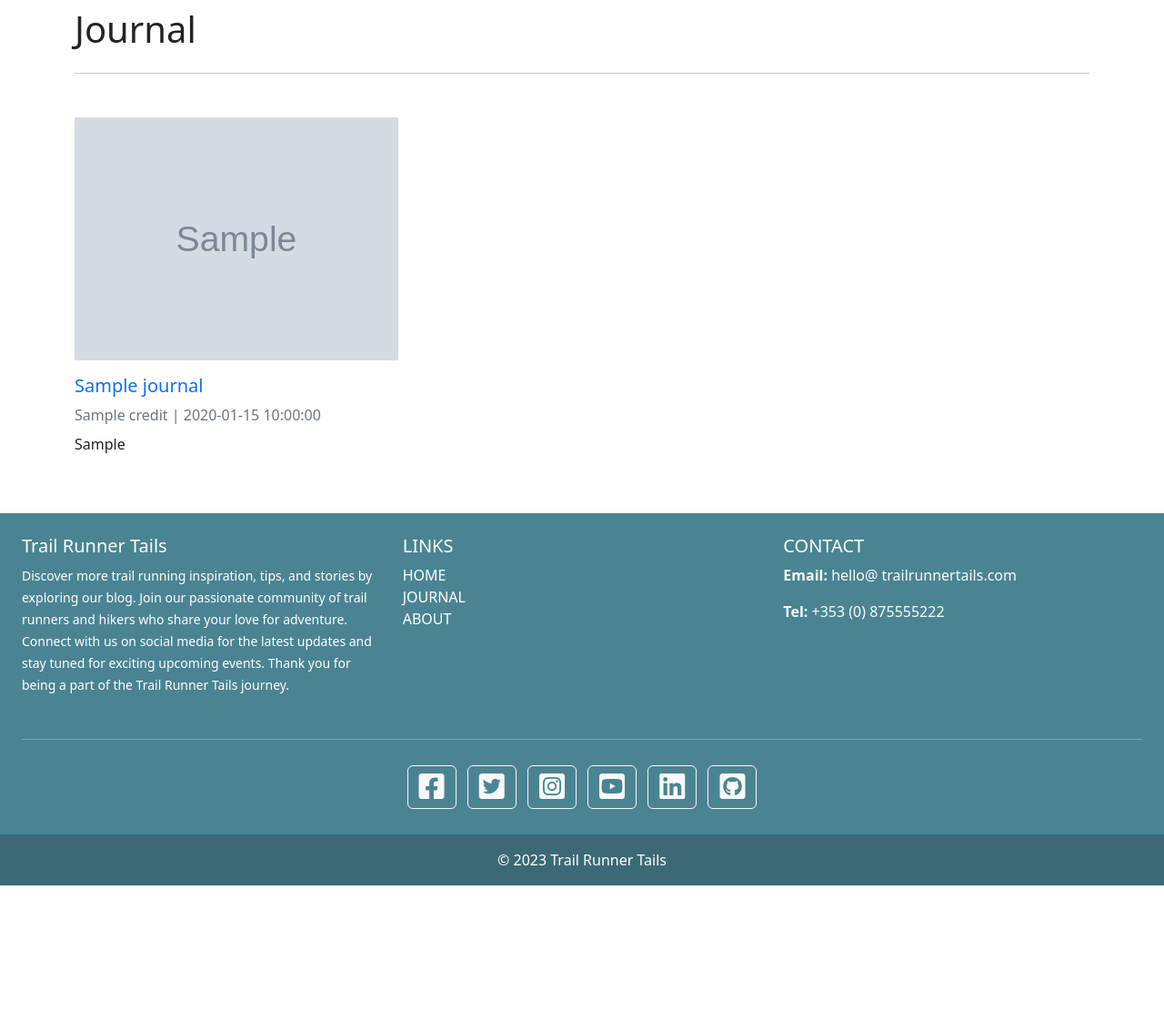
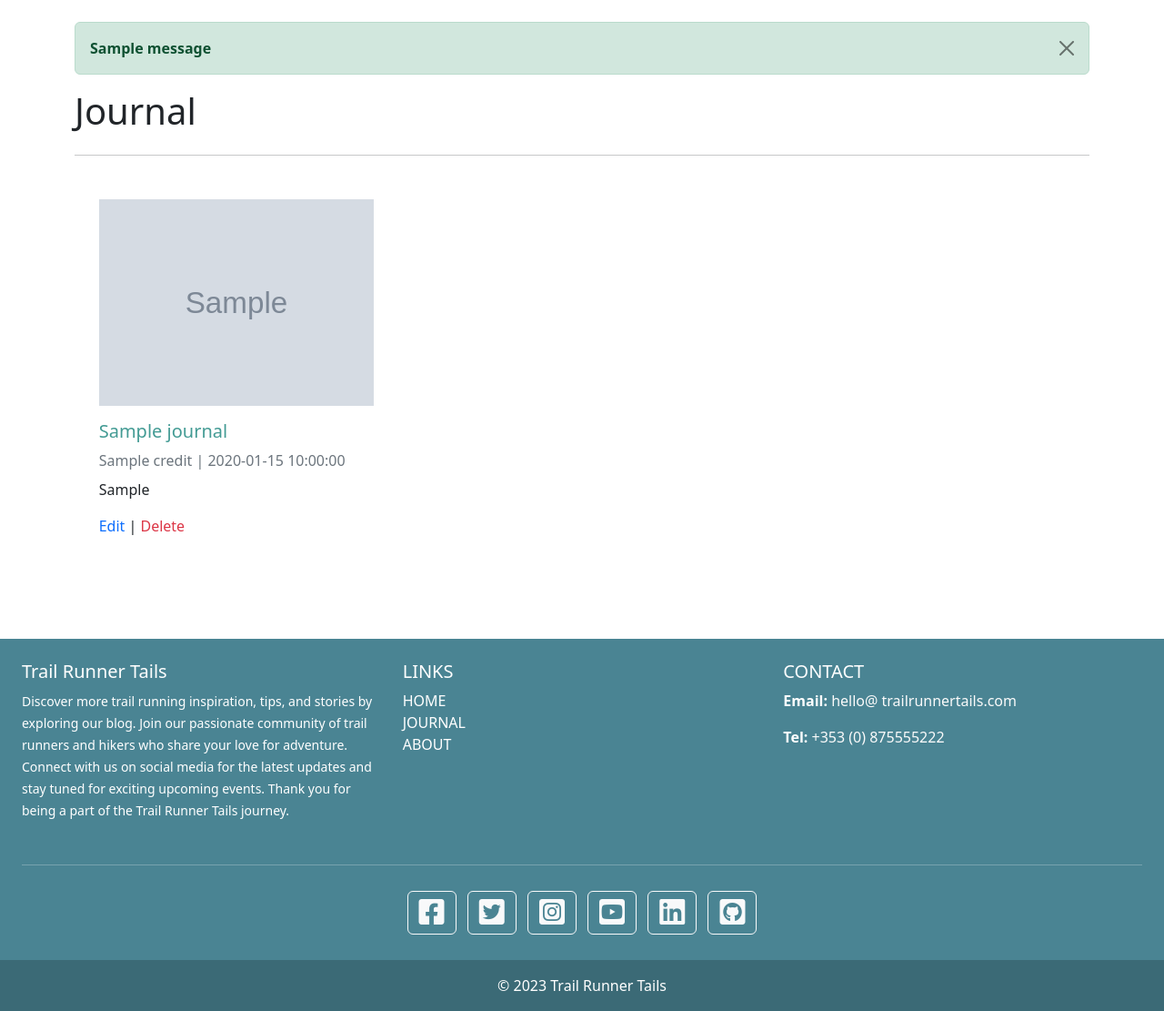
Before and after one commit to FruitbatM/TrailRunnerTails, a Flask app: page /journal in a window 1280 px wide. Shown: the part 186-1297 px from the top of the page at 91% size. Before the commit the page ends 1159 px from the top, so only its background shows below. Run offline with Flask 3, Linux system fonts and the light colour scheme; the visitor is signed in with stand-in values (Sample User, id 1); grey boxes marked "Sample" are stand-in pictures; one stand-in notice (Sample message) is shown; a database or web service that is not in the repository returns one stand-in record (values such as "Sample title"); some libraries are stand-ins or nearby versions.

Commit message:
Add edit and delete function for journal post

```diff
--- a/app.py
+++ b/app.py
@@ -8,8 +8,7 @@ from flask_wtf import FlaskForm
 from wtforms import StringField, SubmitField
 from wtforms.validators import DataRequired
 from datetime import datetime
-from flask_ckeditor import CKEditor
-from flask_ckeditor import CKEditorField
+from flask_ckeditor import CKEditor, CKEditorField
 import os
 
 if os.path.exists("env.py"):
@@ -20,6 +19,7 @@ app = Flask(__name__)
 app.config['SECRET_KEY_CRF'] = "this is my secret crf key"
 
 # Add CKEditor
+app.config['CKEDITOR_SERVE_LOCAL'] = True
 ckeditor = CKEditor(app)
 
 # Gab the environment variables
@@ -45,15 +45,11 @@ class JournalForm(FlaskForm):
     credit = StringField("Credit", validators=[DataRequired()])
     published_date = StringField("Date", validators=[DataRequired()])
     image1 = StringField("Image 1")
-    paragraph_1 = CKEditorField("Paragraph 1", validators=[DataRequired()],
-                                ckeditor_options={'autoParagraph': False})
-    paragraph_2 = CKEditorField("Paragraph 2", validators=[DataRequired()],
-                                ckeditor_options={'autoParagraph': False})
+    paragraph_1 = CKEditorField("Paragraph 1", validators=[DataRequired()])
+    paragraph_2 = CKEditorField("Paragraph 2", validators=[DataRequired()])
     image2 = StringField("Image 2")
-    paragraph_3 = CKEditorField("Paragraph 3",
-                                ckeditor_options={'autoParagraph': False})
-    paragraph_4 = CKEditorField("Paragraph 4",
-                                ckeditor_options={'autoParagraph': False})
+    paragraph_3 = CKEditorField("Paragraph 3")
+    paragraph_4 = CKEditorField("Paragraph 4")
     submit = SubmitField("Submit")
 
 
@@ -71,7 +67,21 @@ def journal():
     # Fetch all journal posts from the MongoDB collection
     journals = list(journalData.find())
 
-    return render_template("journal/journal.html", journals=journals)
+    return render_template("journal/journal.html", journals=journals, user_is_authorized_to_delete=user_is_authorized_to_delete)
+
+
+@app.route("/journal_post/<post_id>")
+def journal_post(post_id):
+    """
+    Display a single journal post.
+    """
+    # Retrieve the journal post from the database using the ObjectId
+    post = journalData.find_one({"_id": ObjectId(post_id)})
+    if not post:
+        flash("Journal post not found.")
+        return redirect(url_for("journal"))
+
+    return render_template("journal/journal_post.html", post=post)
 
 
 @app.route("/add_journal", methods=["GET", "POST"])
@@ -119,6 +129,72 @@ def add_journal():
     return render_template("journal/add_journal.html", form=form)
 
 
+@app.route("/edit_journal/<post_id>", methods=["GET", "POST"])
+def edit_journal(post_id):
+    """
+    Edit journal post.
+    """
+    # Retrieve the journal post from the database using the ObjectId
+    post = journalData.find_one({"_id": ObjectId(post_id)})
+    if not post:
+        flash("Journal post not found.")
+        return redirect(url_for("journal"))
+
+    # Create a form and pre-fill it with the existing data
+    form = JournalForm(obj=post)
+
+    if form.validate_on_submit():
+        # Update the journal post data
+        post["title"] = form.title.data
+        post["credit"] = form.credit.data
+        post["published_date"] = form.published_date.data
+        post["image1"] = form.image1.data
+        post["paragraph_1"] = form.paragraph_1.data
+        post["paragraph_2"] = form.paragraph_2.data
+        post["image2"] = form.image2.data
+        post["paragraph_3"] = form.paragraph_3.data
+        post["paragraph_4"] = form.paragraph_4.data
+
+        # Update the post in the database
+        journalData.update({"_id": ObjectId(post_id)}, post)
+
+        flash("Journal post updated successfully")
+        return redirect(url_for("journal_post", post_id=post_id))
+
+    return render_template("journal/edit_journal.html", form=form, post=post, post_id=post_id)
+
+
+@app.route("/delete_journal/<post_id>", methods=["GET", "POST"])
+def delete_journal(post_id):
+    """
+    Delete journal post.
+    """
+    # Retrieve the journal post from the database using the post_id
+    post = journalData.find_one({"_id": ObjectId(post_id)})
+
+    if not post:
+        flash("Journal post not found.")
+        return redirect(url_for("journal"))
+
+    # Check if the user is authorized to delete the post (e.g., admin check)
+    if not user_is_authorized_to_delete():
+        flash("You are not authorized to delete this journal post.")
+        return redirect(url_for("journal"))
+
+    # Delete the journal post from the database
+    journalData.delete_one({"_id": ObjectId(post_id)})
+    flash("Journal post deleted successfully.")
+    return redirect(url_for("journal"))
+
+
+def user_is_authorized_to_delete():
+    # Check if the user is authenticated and has permission to delete
+    if session.get("user") == "admin":
+        return True
+    else:
+        return False
+
+
 @app.route("/about")
 def about():
     return render_template("about.html")
@@ -149,8 +225,10 @@ def login():
                 session["user"] = request.form.get("username").lower()
                 flash("Welcome, {}".format(
                     request.form.get("username")))
-                return redirect(
-                    url_for("profile", username=session["user"]))
+
+                # Check if the user is an admin and redirect accordingly
+                if existing_user.get("is_admin"):
+                    return redirect(url_for("index"))
 
             else:
                 # invalid password match
@@ -175,7 +253,7 @@ def logout():
 
 @app.route("/admin")
 def admin():
-    return render_template("admin.html")
+    return render_template("admin.html", users=userData.find())
 
 
 @app.route("/register_page")
--- a/static/css/styles.css
+++ b/static/css/styles.css
@@ -83,6 +83,88 @@ html, body {
     transform: scale(1.05);
 }
 
+/*Login page*/
+
+#login-block {
+    min-height: 90vh;
+}
+
+/* Make elements bigger on mouse hover */
+
+.grow {
+    transition: all .1s ease-in-out;
+}
+
+.bigify:hover {
+    transform: scale(1.2);
+}
+
+/* Journal page */
+.journal-form {
+    min-height: 73vh;
+}
+
+.journal-image {
+    height: 50%;
+    width: 50%;
+    margin-bottom: 2rem;
+    margin-top: 2rem;
+    margin-left: auto;
+    margin-right: auto;
+}
+
+.journal-post {
+    width: 85%;
+    margin-bottom: 4rem;
+}
+
+.card-img-top {
+    width: 100%;
+    -o-object-fit: cover;
+    object-fit: cover;
+}
+
+.journal-card-title a {
+    color: #439B94;
+}
+
+.journal-link {
+    color: #439B94;
+}
+
+.journald-link:hover {
+    color: #2f7f79;
+}
+
+#btn-journal {
+    background-color: #64c7d6;
+}
+
+.modal-button {
+    border: none;
+    background-color: transparent;
+    padding: 0px;
+}
+
+.modal-button:focus,
+.modal-button:active,
+.modal-button:hover {
+    outline: transparent;
+}
+
+
+/*Admin page*/
+.admin-card {
+    max-width: 18.75rem;
+    height: 10rem;
+    background-color: #7ECDDA;
+    border-radius: 10px;
+    -webkit-box-shadow: 0px 0px 25px rgb(0 0 0 / 10%);
+    box-shadow: 0px 0px 25px rgb(0 0 0 / 10%);
+    overflow: hidden;
+    position: relative;
+    margin: 10px auto;
+}
 
 /* Footer */
 footer {
@@ -111,37 +193,8 @@ a:link {
     margin-right: 2rem;
 }
 
-/*Login page*/
-
-#login-block {
-    min-height: 90vh;
-}
-
-/* Make elements bigger on mouse hover */
-
-.grow {
-    transition: all .1s ease-in-out;
-}
-
-.bigify:hover {
-    transform: scale(1.2);
-}
-
-
-/* Blog page */
-
-.journal-form {
-    min-height: 73vh;
-}
-
-#btn-journal {
-    background-color: #64c7d6;
-  }
-
-
 /* Media Queries */
 /* Display on small devices */
-
 @media only screen and (min-width: 395px) {
     #chat-console {
         width: 90%;
@@ -161,7 +214,6 @@ a:link {
 }
 
 /* Display on tablet devices */
-
 @media only screen and (min-width: 768px) and (max-width: 1024px) and (-webkit-min-device-pixel-ratio: 1) {
     #home-header {
         height: 40rem;
@@ -184,7 +236,6 @@ a:link {
 }
 
 /* Display on large devices */
-
 @media screen and (min-width: 1024px) {
     .navbar {
         font-size: 1.2rem;
--- a/templates/base.html
+++ b/templates/base.html
@@ -96,6 +96,18 @@
                 </div>
             </div>
         </header>
+        <!-- Flash message notification -->
+        <div class="container mt-4">
+            {% with messages = get_flashed_messages() %}
+                {% for message in messages %}
+                    <div class="alert alert-success alert-dismissible fade show" role="alert">
+                        <strong>{{ message }}</strong>
+                        <button type="button" class="btn-close" data-bs-dismiss="alert" aria-label="Close"></button>
+                    </div>
+                {% endfor %}
+            {% endwith %}
+        </div>
+
         <!-- Page Content -->
 
         {% block content %}
--- a/templates/journal/add_journal.html
+++ b/templates/journal/add_journal.html
@@ -51,7 +51,6 @@
                         </div>
                     </form>
                     {{ ckeditor.load() }}
-                    {{ ckeditor.config(name='paragraph_1') }}
                 </div>
             </div>
         </div>
--- a/templates/journal/journal.html
+++ b/templates/journal/journal.html
@@ -12,18 +12,18 @@
         <div class="row mt-5">
             {% for journal in journals %}
             <div class="col-lg-4 col-md-6 mb-5 justify-content-center d-flex">
-                <article class="article-post mx-auto">
+                <article class="journal-post mx-auto">
                     <figure class="article">
                         <div class="article-overlay">
-                            <a href="#">
-                                <img src="{{ journal.image1 }}" class="card-img-top img-fluid" alt="article image">
+                            <a href="{{ url_for('journal_post', post_id=journal._id) }}">
+                                <img src="{{ journal.image1 }}" class="card-img-top img-fluid" alt="journal image">
                             </a>
                         </div>
                     </figure>
-                    <div class="article-content scroll chatbox overflow-auto">
+                    <div class="journal-content scroll overflow-auto">
                         <div class="article-header">
-                            <h5 class="article-card-title">
-                                <a href="#" class="article-link">{{ journal.title }}</a>
+                            <h5 class="journal-card-title">
+                                <a href="{{ url_for('journal_post', post_id=journal._id) }}" class="journal-link">{{ journal.title }}</a>
                             </h5>
                             <div class="article-meta text-muted pb-2">
                                 {{journal.credit }} | {{ journal.published_date }}
@@ -35,6 +35,35 @@
                             </p>
                         </div>
                     </div>
+                    {% if user_is_authorized_to_delete() %}
+                    <span>
+                        <a href="{{ url_for('edit_journal', post_id=journal._id) }}">Edit</a> |
+                        <!-- Delete Modal Button -->
+                        <button type="button" class="modal-button" data-bs-toggle="modal" data-bs-target="#deleteModal{{ journal._id }}">
+                            <span class="text-danger">Delete</span>
+                        </button>
+                    </span>
+                    <!-- Delete Modal -->
+                    <div class="modal fade" id="deleteModal{{ journal._id }}" tabindex="-1" role="dialog" aria-labelledby="deleteModalLabel" aria-hidden="true">
+                        <div class="modal-dialog" role="document">
+                            <div class="modal-content text-center">
+                                <div class="modal-header">
+                                    <h5 class="modal-title" id="deleteModalLabel-{{ journal._id }}">Confirm Deletion</h5>
+                                    <button type="button" class="btn-close" data-bs-dismiss="modal" aria-label="Close"></button>
+                                </div>
+                                <div class="modal-body">
+                                    <i class="far fa-trash-alt fa-2x icon text-danger mb-2"></i>
+                                    <h5>Are you sure you want to delete</h5>
+                                    <h5 class="text-danger">{{ journal.title }}?</h5>
+                                </div>
+                                <div class="modal-footer">
+                                    <button type="button" class="btn btn-secondary" data-bs-dismiss="modal">Cancel</button>
+                                    <a href="{{ url_for('delete_journal', post_id=journal._id) }}" class="btn btn-danger">Delete</a>
+                                </div>
+                            </div>
+                        </div>
+                    </div>
+                    {% endif %}
                 </article>
             </div>
             {% endfor %}
```
Also changed, not shown: templates/admin.html (+4 -6 lines), templates/journal/edit_journal.html (+62 -0 lines), templates/journal/journal_post.html (+34 -0 lines).
